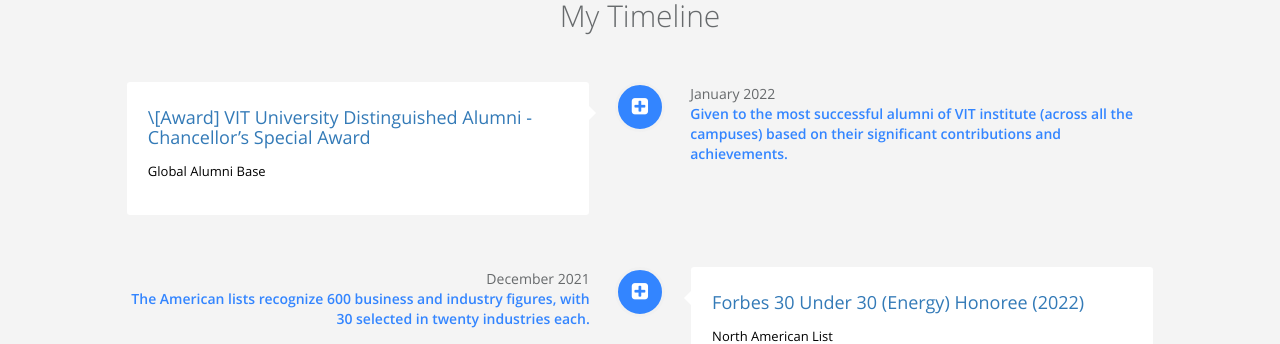
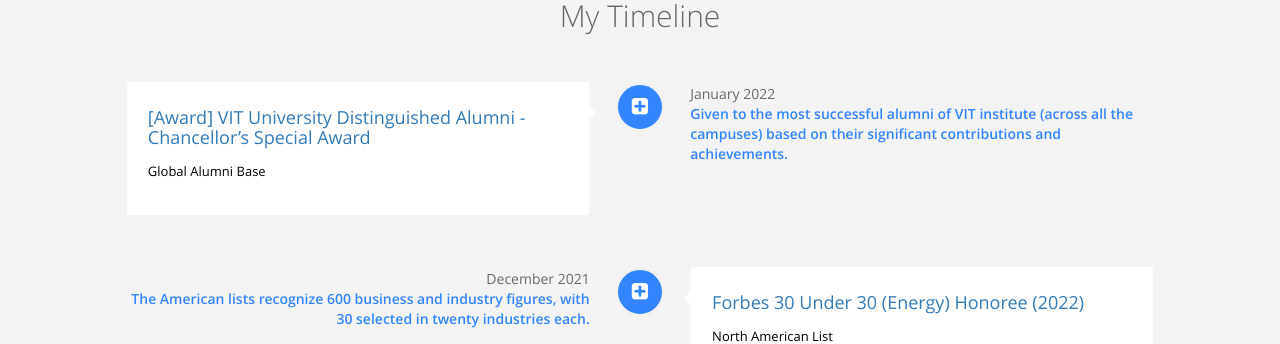
Before and after one commit to sakshi-mishra/sakshi-mishra.github.io, a Jekyll site: the page built from index.html, in a window 1280 px wide and 900 px high, scrolled down 1127 px. Shown: the part 155-499 px from the top of the window. Built offline with Jekyll 4.4.1, drawn with Linux system fonts in a browser that asks for light colours.

Commit message:
remove extra back slash

```diff
--- a/_data/index/my-timeline.yml
+++ b/_data/index/my-timeline.yml
@@ -1,7 +1,7 @@
 # timeline section data
 # if you don't have language feature(language.yml is empty), ignore "i18n" items
 - name:
-    detail: \[Award] VIT University Distinguished Alumni - Chancellor’s Special Award
+    detail: "[Award] VIT University Distinguished Alumni - Chancellor’s Special Award"
     i18n: company_a
     url: https://www.linkedin.com/posts/vellore-institute-of-technology_vit-velloreinstituteoftechnology-alumnisakshimishra-activity-6890163974986362880-7C3R
   desc:
```
